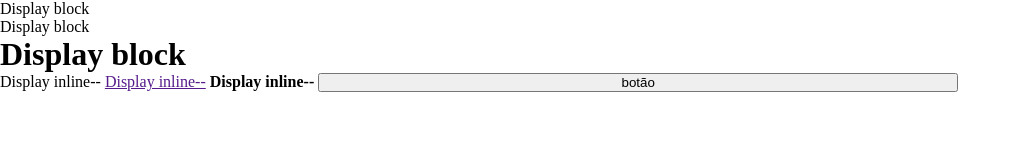
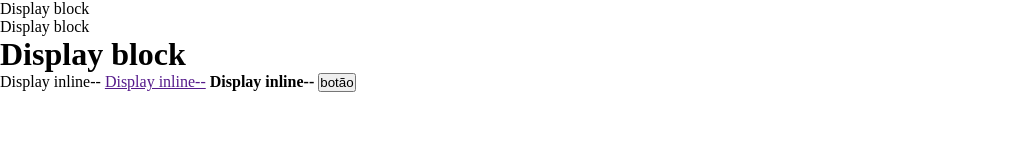
Before and after one commit to Elaine966/position, a plain HTML site: page index.html in a window 1280 px wide. Shown: the whole page, without its empty margins (0-1021 px from the left). Drawn offline with Linux system fonts and the light colour scheme.

Commit message:
nothig no shrek

```diff
--- a/index.html
+++ b/index.html
@@ -24,7 +24,7 @@
     <strong>Display inline--</strong>
 
     <!--Display inline blocks-->
-    <button style="width: 50%;">botão</button>
+    <button>botão</button>
 
 </body>
 </html>
```
